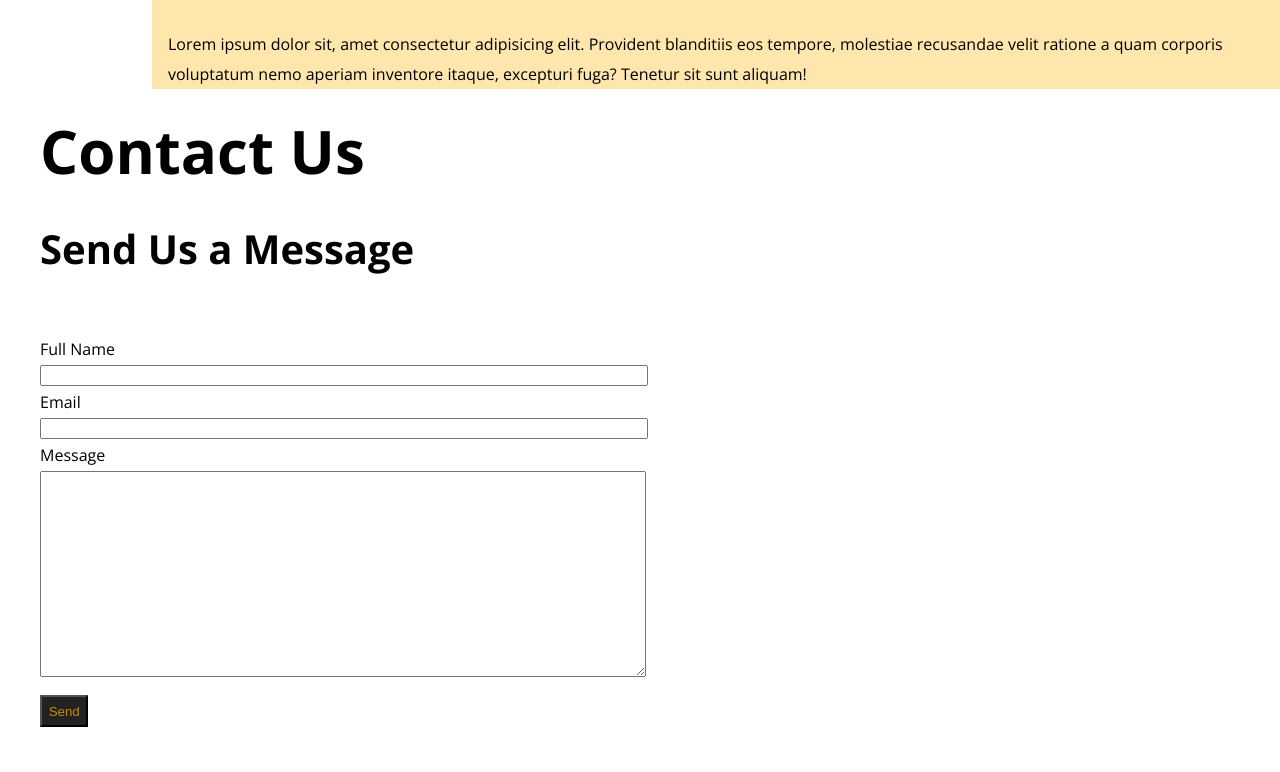
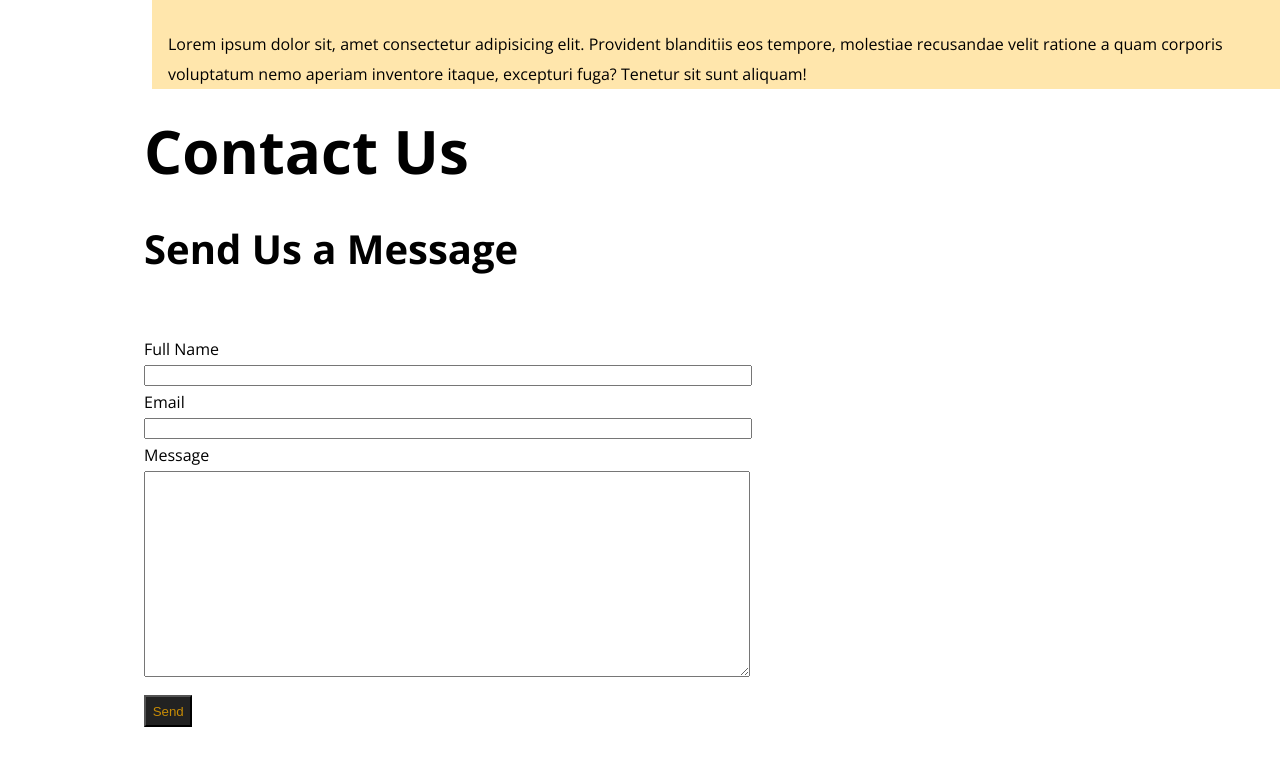
Before and after one commit to nguy0907/nguy0907.github.io, a plain HTML site: page final-project/index.html in a window 1280 px wide. Shown: the part 6735-7507 px from the top of the page. Drawn offline with nearby package versions, Linux system fonts and the light colour scheme; some icons are missing.

Commit message:
adding css

```diff
--- a/final-project/css/main.css
+++ b/final-project/css/main.css
@@ -267,6 +267,10 @@ textarea{
     height:200px;
 }
 
+.contact{
+    margin-left:9rem;
+}
+
 /* This is the schedule section. in the for of a T-chart */
 
 table{
```
